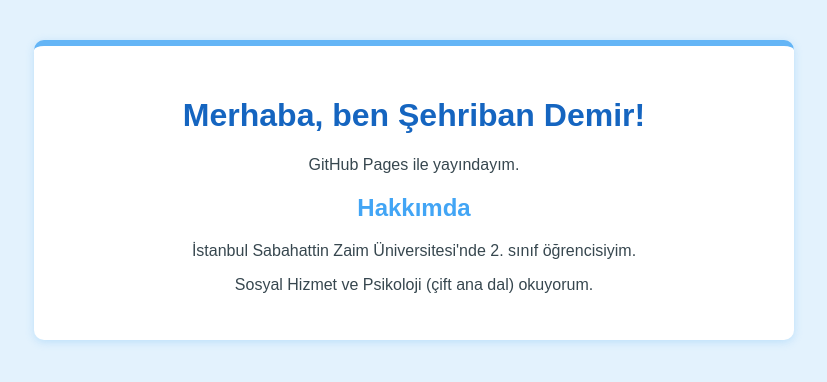
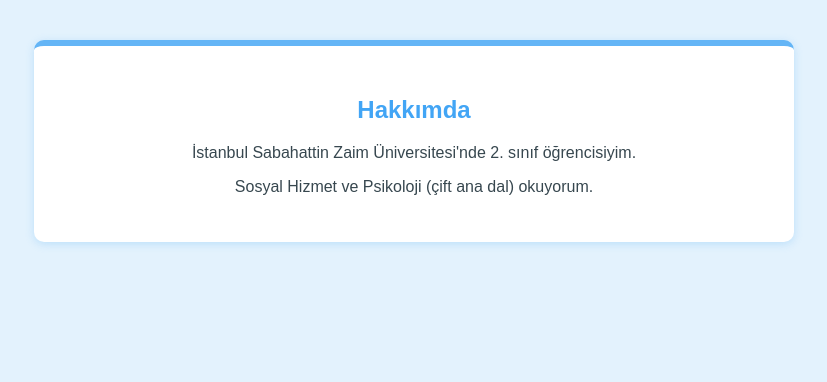
Before and after one commit to sehribandemir/sehribandemir, a plain HTML site: page index.html in a window 1280 px wide. Shown: the whole page, without its empty margins (226-1053 px from the left). Drawn offline with Linux system fonts and the light colour scheme.

Commit message:
Update index.html

```diff
--- a/index.html
+++ b/index.html
@@ -33,8 +33,6 @@
 </head>
 <body>
   <div class="container">
-    <h1>Merhaba, ben Şehriban Demir!</h1>
-    <p>GitHub Pages ile yayındayım.</p>
     <h2>Hakkımda</h2>
     <p>İstanbul Sabahattin Zaim Üniversitesi'nde 2. sınıf öğrencisiyim.</p>
     <p>Sosyal Hizmet ve Psikoloji (çift ana dal) okuyorum.</p>
```
